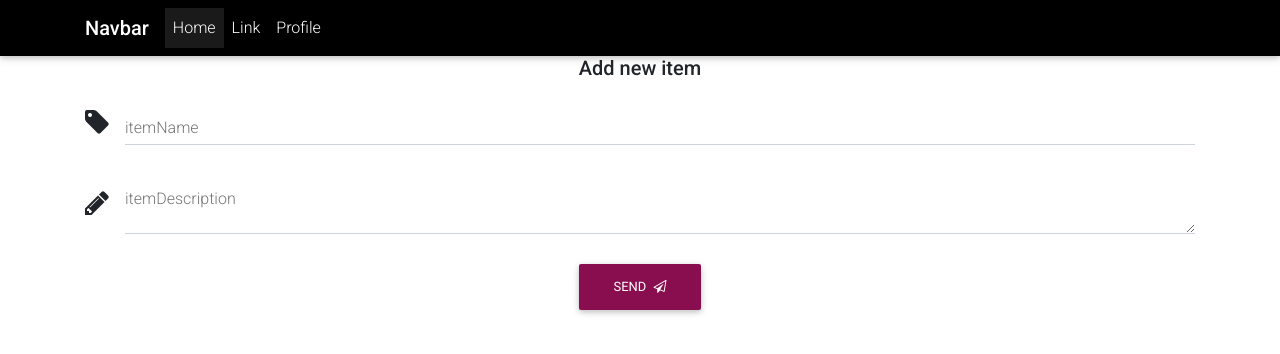
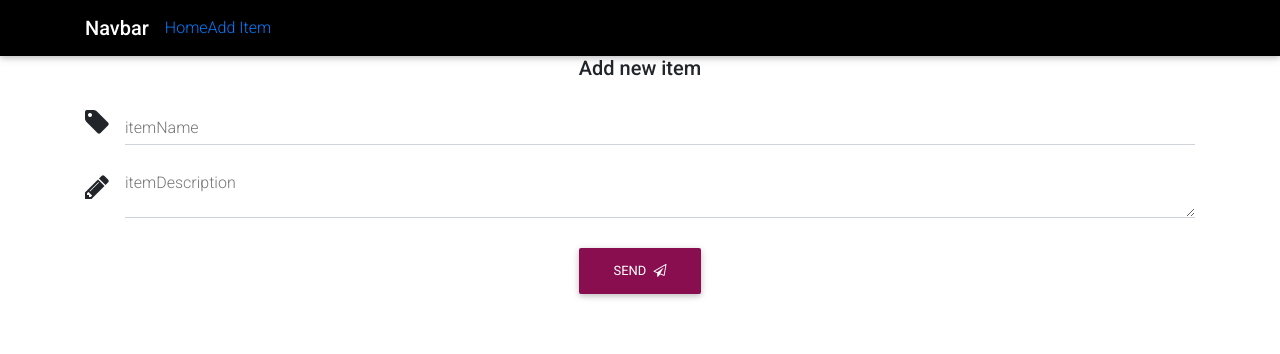
Before and after one commit to kossowski-203908/srompare, a React (Create React App) app in the folder frontend/: page /add in a window 1280 px wide. Shown: the top 354 px of the page. Built offline with nearby package versions, Linux system fonts and the light colour scheme.

Commit message:
lambda methods replace

```diff
--- a/frontend/src/components/header/Header.js
+++ b/frontend/src/components/header/Header.js
@@ -1,6 +1,7 @@
 import React, { Component } from 'react';
 import { Navbar, NavbarBrand, NavbarNav, NavbarToggler, Collapse, NavItem, NavLink, Container } from 'mdbreact';
 import { BrowserRouter as Router } from 'react-router-dom';
+import { Link } from 'react-router-dom';
 
 export default class Header extends Component {
 
@@ -34,13 +35,10 @@ export default class Header extends Component {
                                 <Collapse isOpen = { this.state.collapse } navbar>
                                     <NavbarNav left>
                                         <NavItem active>
-                                            <NavLink to="#">Home</NavLink>
+                                            <Link to="/">Home</Link>
                                         </NavItem>
                                         <NavItem>
-                                            <NavLink to="#">Link</NavLink>
-                                        </NavItem>
-                                        <NavItem>
-                                            <NavLink to="#">Profile</NavLink>
+                                            <Link to="/add">Add Item</Link>
                                         </NavItem>
                                     </NavbarNav>
                                 </Collapse>
@@ -48,7 +46,6 @@ export default class Header extends Component {
                         </Navbar>
                     </Router>
                 </header>
-
             </div>
         );
     }
--- a/frontend/src/containers/AddItem/AddItem.js
+++ b/frontend/src/containers/AddItem/AddItem.js
@@ -5,6 +5,11 @@ import { Input, Fa, Button } from 'mdbreact';
 
 class AddItem extends Component {
 
+    constructor(props) {
+        super(props);
+        this.onButtonClicked = this.onButtonClicked.bind(this);
+        this.onInputChange = this.onInputChange.bind(this);
+    }
     state = {
         id: this.props.last + 1,
         name: '',
@@ -18,10 +23,17 @@ class AddItem extends Component {
             <div>
                 <form>
                     <p className="h5 text-center mb-4">Add new item</p>
-                    <Input label="itemName" id="name" value={this.state.name} onChange={e => this.onInputChange(e)} icon="tag" group type="email" validate error="wrong" success="right"/>
-                    <Input type="textarea" label="itemDescription" id="description" value={this.state.description} onChange={e => this.onInputChange(e)} icon="pencil"/>
+                    <Input label="itemName" id="name"
+                           value={this.state.name}
+                           onChange={this.onInputChange} icon="tag"/>
+                    <Input type="textarea" label="itemDescription" id="description"
+                           value={this.state.description}
+                           onChange={this.onInputChange} icon="pencil"/>
                     <div className="text-center">
-                        <Button color="deep-orange" color="unique" onClick={ e => this.onButtonClicked(e)}>Send <Fa icon="paper-plane-o" className="ml-1"/></Button>
+                        <Button color="deep-orange" color="unique"
+                                onClick={this.onButtonClicked}>
+                            Send <Fa icon="paper-plane-o" className="ml-1"/>
+                        </Button>
                     </div>
                 </form>
             </div>
--- a/frontend/src/reducers/itemReducer.js
+++ b/frontend/src/reducers/itemReducer.js
@@ -11,12 +11,7 @@ export function itemReducer( state = initialState, action) {
         case CHANGE_VOTE:
             return state.map(item => item.id === action.item.id ? action.item : item );
         case ADD_ITEM:
-        {
-            console.log(action.newItem);
             return state.concat(action.newItem);
-
-
-        }
         default:
             return state;
     }
```
